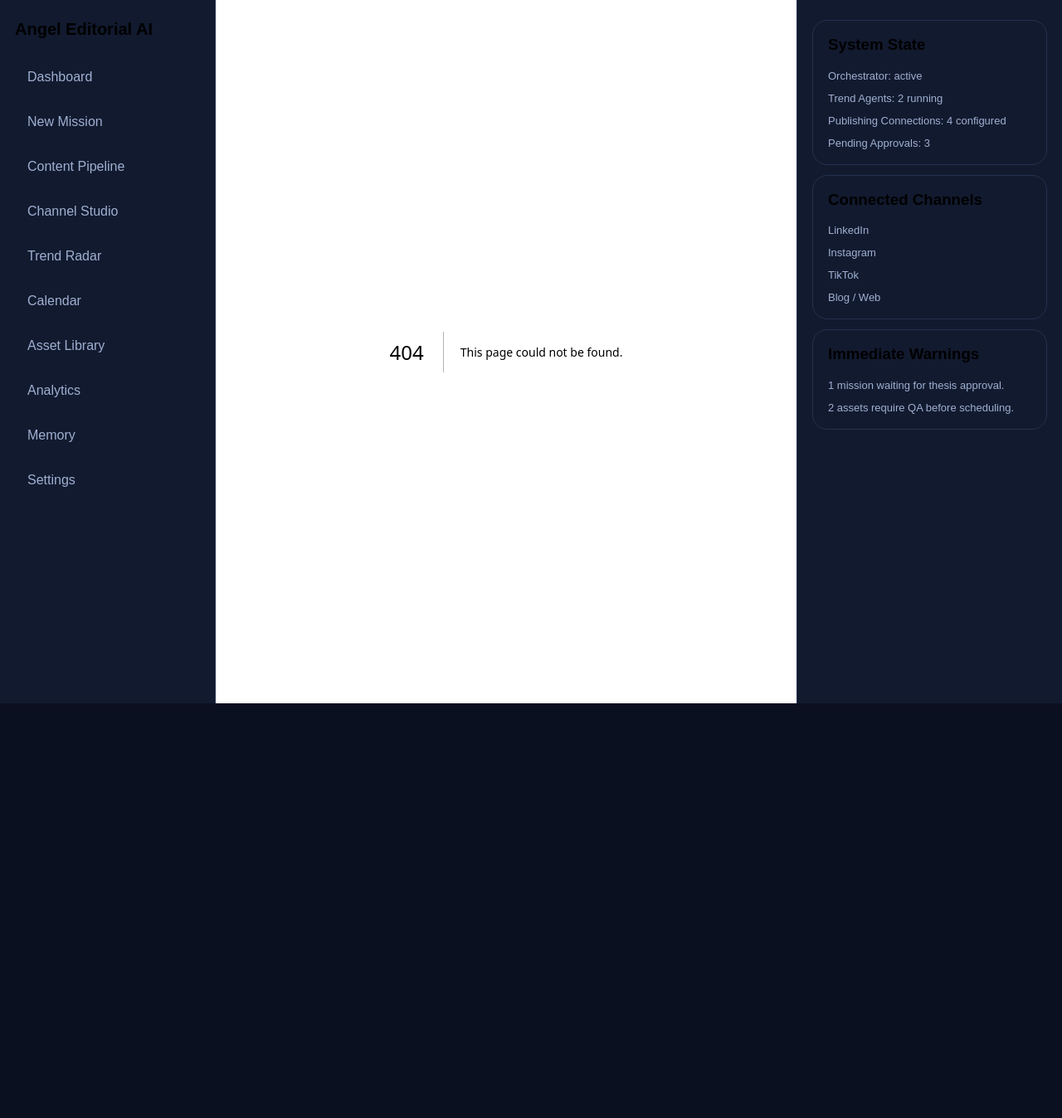
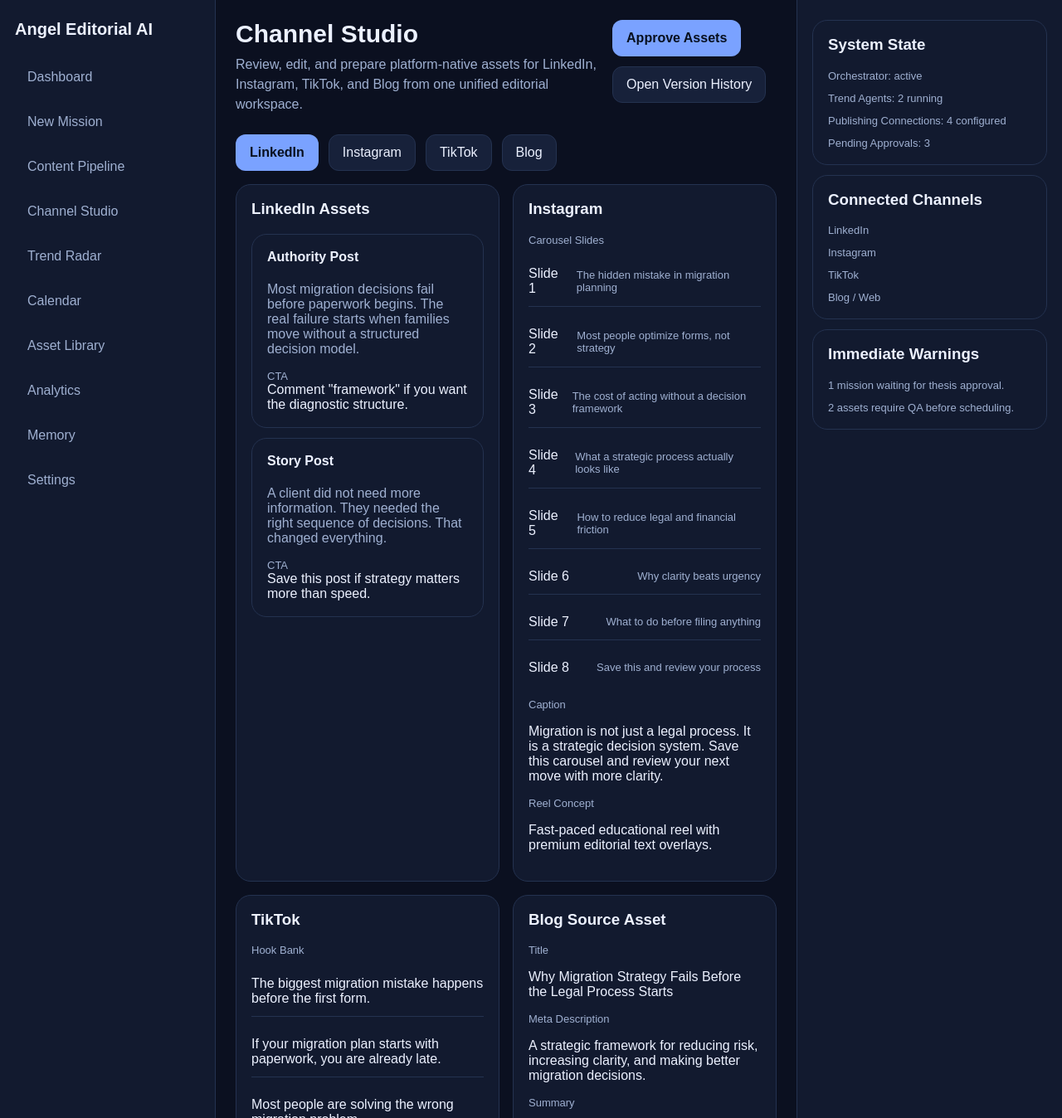
Before and after one commit to aegalindezarraiz/angel-editorialai, a Next.js app: page /channel-studio in a window 1280 px wide. Before the commit this address had no page. Shown: the top 1348 px of the page at 83% size. Before the commit the page ends 848 px from the top, so only its background shows below. Built offline with nearby package versions, Linux system fonts and the light colour scheme.

Commit message:
Add channel studio page

```diff
--- /dev/null
+++ b/app/channel-studio/page.tsx
@@ -0,0 +1,89 @@
+import { PageHeader } from '@/components/page-header';
+import { ChannelTabs } from '@/components/channel-tabs';
+import { channelAssets } from '@/mock-data/channel-studio';
+
+export default function ChannelStudioPage() {
+  return (
+    <div>
+      <PageHeader
+        title="Channel Studio"
+        subtitle="Review, edit, and prepare platform-native assets for LinkedIn, Instagram, TikTok, and Blog from one unified editorial workspace."
+        actions={
+          <>
+            <button className="button primary">Approve Assets</button>
+            <button className="button">Open Version History</button>
+          </>
+        }
+      />
+
+      <ChannelTabs channels={["LinkedIn", "Instagram", "TikTok", "Blog"]} active="LinkedIn" />
+
+      <div className="card-grid">
+        <div className="card span-6">
+          <h3>LinkedIn Assets</h3>
+          <div className="stack">
+            {channelAssets.linkedin.map((asset) => (
+              <div className="card" key={asset.id}>
+                <h4>{asset.title}</h4>
+                <p className="muted">{asset.body}</p>
+                <div className="small muted">CTA</div>
+                <div>{asset.cta}</div>
+              </div>
+            ))}
+          </div>
+        </div>
+
+        <div className="card span-6">
+          <h3>Instagram</h3>
+          <div className="small muted">Carousel Slides</div>
+          <div className="stack" style={{ marginTop: 12 }}>
+            {channelAssets.instagram.carousel.map((slide, index) => (
+              <div className="list-row" key={index}>
+                <div>Slide {index + 1}</div>
+                <div className="muted small">{slide}</div>
+              </div>
+            ))}
+          </div>
+          <div style={{ marginTop: 16 }}>
+            <div className="small muted">Caption</div>
+            <p>{channelAssets.instagram.caption}</p>
+          </div>
+          <div>
+            <div className="small muted">Reel Concept</div>
+            <p>{channelAssets.instagram.reel}</p>
+          </div>
+        </div>
+
+        <div className="card span-6">
+          <h3>TikTok</h3>
+          <div className="small muted">Hook Bank</div>
+          <div className="stack" style={{ marginTop: 12 }}>
+            {channelAssets.tiktok.hooks.map((hook) => (
+              <div className="list-row" key={hook}>
+                <div>{hook}</div>
+              </div>
+            ))}
+          </div>
+          <div style={{ marginTop: 16 }}>
+            <div className="small muted">Script</div>
+            <p>{channelAssets.tiktok.script}</p>
+          </div>
+          <div>
+            <div className="small muted">CTA</div>
+            <p>{channelAssets.tiktok.cta}</p>
+          </div>
+        </div>
+
+        <div className="card span-6">
+          <h3>Blog Source Asset</h3>
+          <div className="small muted">Title</div>
+          <p>{channelAssets.blog.title}</p>
+          <div className="small muted">Meta Description</div>
+          <p>{channelAssets.blog.meta}</p>
+          <div className="small muted">Summary</div>
+          <p>{channelAssets.blog.summary}</p>
+        </div>
+      </div>
+    </div>
+  );
+}
```
